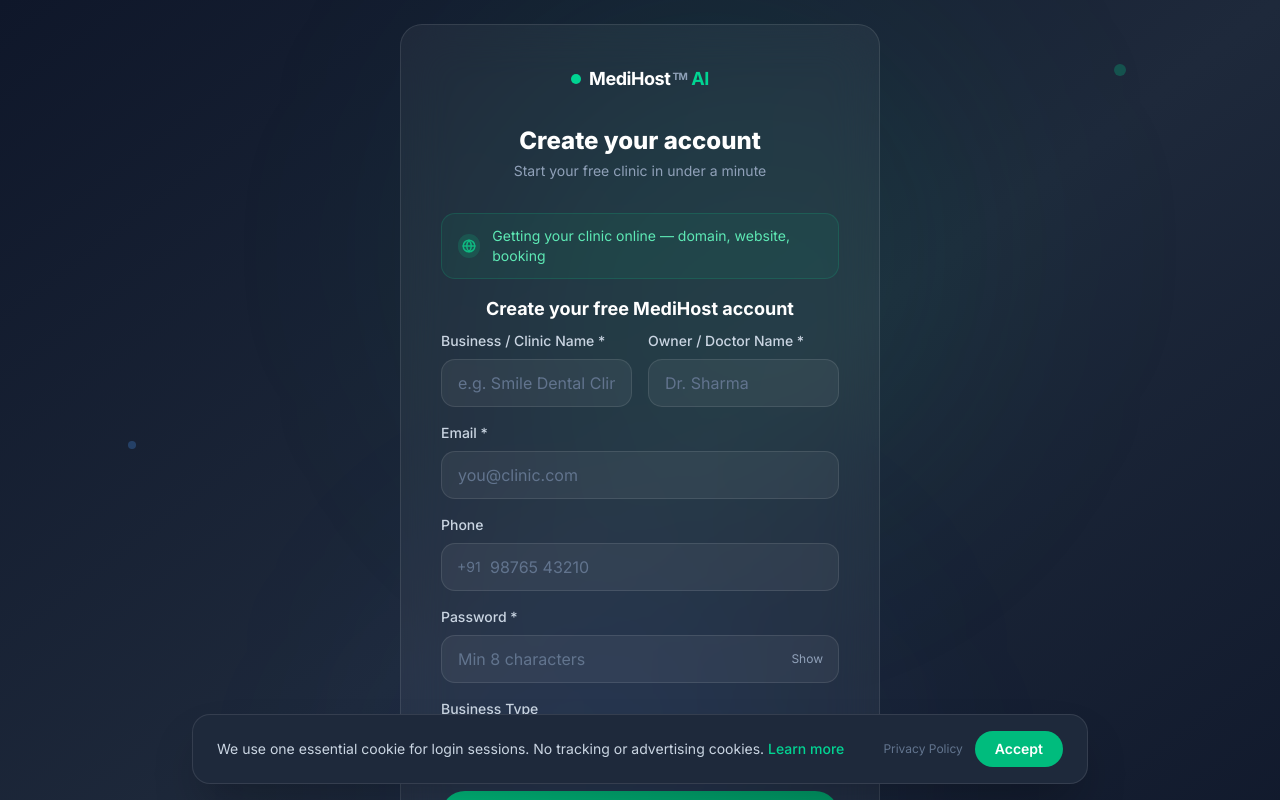
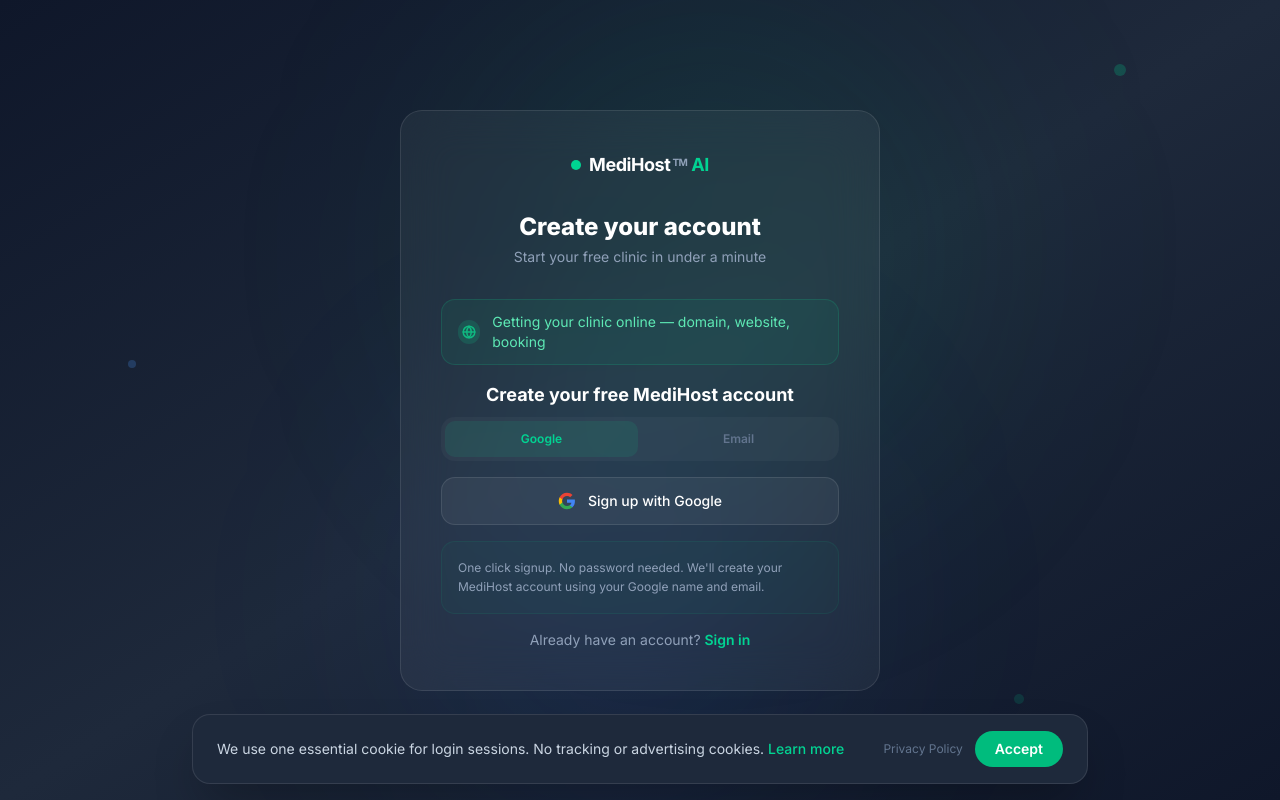
Before and after one commit to smartgumastha/medihost-next, a Next.js app: page /signup in a window 1280 px wide. Shown: the top 800 px of the page. Built offline with nearby package versions, Linux system fonts and the light colour scheme.

Commit message:
feat: signup page Google/Email tabs - Google default, Email expands form

```diff
--- a/src/components/auth/signup-form.tsx
+++ b/src/components/auth/signup-form.tsx
@@ -81,6 +81,7 @@
     }
   }, [domain]);
 
+  const [authTab, setAuthTab] = useState<'google' | 'email'>('google');
   const [showPassword, setShowPassword] = useState(false);
   const [error, setError] = useState('');
   const [loading, setLoading] = useState(false);
@@ -199,6 +200,36 @@
         </div>
       )}
 
+      {/* Auth tabs */}
+      <div className="flex gap-1 p-1 rounded-xl" style={{ background: 'rgba(255,255,255,0.03)' }}>
+        <button type="button" onClick={() => setAuthTab('google')}
+          className={`flex-1 py-2.5 rounded-lg text-xs font-semibold transition-all ${authTab === 'google' ? 'text-emerald-400' : 'text-slate-500'}`}
+          style={authTab === 'google' ? { background: 'rgba(16,185,129,0.12)' } : {}}>
+          Google
+        </button>
+        <button type="button" onClick={() => setAuthTab('email')}
+          className={`flex-1 py-2.5 rounded-lg text-xs font-semibold transition-all ${authTab === 'email' ? 'text-emerald-400' : 'text-slate-500'}`}
+          style={authTab === 'email' ? { background: 'rgba(16,185,129,0.12)' } : {}}>
+          Email
+        </button>
+      </div>
+
+      {/* Google tab */}
+      {authTab === 'google' && (
+        <div className="space-y-4">
+          <button type="button" className="w-full h-12 flex items-center justify-center gap-3 bg-white/5 border border-white/10 rounded-xl text-white text-sm font-medium hover:bg-white/10 transition-all">
+            <svg width="18" height="18" viewBox="0 0 24 24"><path d="M22.56 12.25c0-.78-.07-1.53-.2-2.25H12v4.26h5.92a5.06 5.06 0 01-2.2 3.32v2.77h3.57c2.08-1.92 3.28-4.74 3.28-8.1z" fill="#4285F4"/><path d="M12 23c2.97 0 5.46-.98 7.28-2.66l-3.57-2.77c-.98.66-2.23 1.06-3.71 1.06-2.86 0-5.29-1.93-6.16-4.53H2.18v2.84C3.99 20.53 7.7 23 12 23z" fill="#34A853"/><path d="M5.84 14.09c-.22-.66-.35-1.36-.35-2.09s.13-1.43.35-2.09V7.07H2.18C1.43 8.55 1 10.22 1 12s.43 3.45 1.18 4.93l2.85-2.22.81-.62z" fill="#FBBC05"/><path d="M12 5.38c1.62 0 3.06.56 4.21 1.64l3.15-3.15C17.45 2.09 14.97 1 12 1 7.7 1 3.99 3.47 2.18 7.07l3.66 2.84c.87-2.6 3.3-4.53 6.16-4.53z" fill="#EA4335"/></svg>
+            Sign up with Google
+          </button>
+          <div className="rounded-xl p-4" style={{ background: 'rgba(16,185,129,0.04)', border: '1px solid rgba(16,185,129,0.1)' }}>
+            <p className="text-xs text-slate-400 leading-relaxed">One click signup. No password needed. We&apos;ll create your MediHost account using your Google name and email.</p>
+          </div>
+        </div>
+      )}
+
+      {/* Email tab — form fields */}
+      {authTab === 'email' && (
+        <div className="space-y-4">
           <div className="grid grid-cols-1 sm:grid-cols-2 gap-4">
             <div className="space-y-2">
               <label htmlFor="business_name" className="block text-sm font-medium text-slate-300">
@@ -330,6 +361,8 @@
               Referred by: {ref}
             </p>
           )}
+        </div>
+      )}
 
       <p className="text-center text-sm text-slate-400 mt-4">
         Already have an account?{' '}
```
Lines whose indentation alone changed are shown as unchanged.
